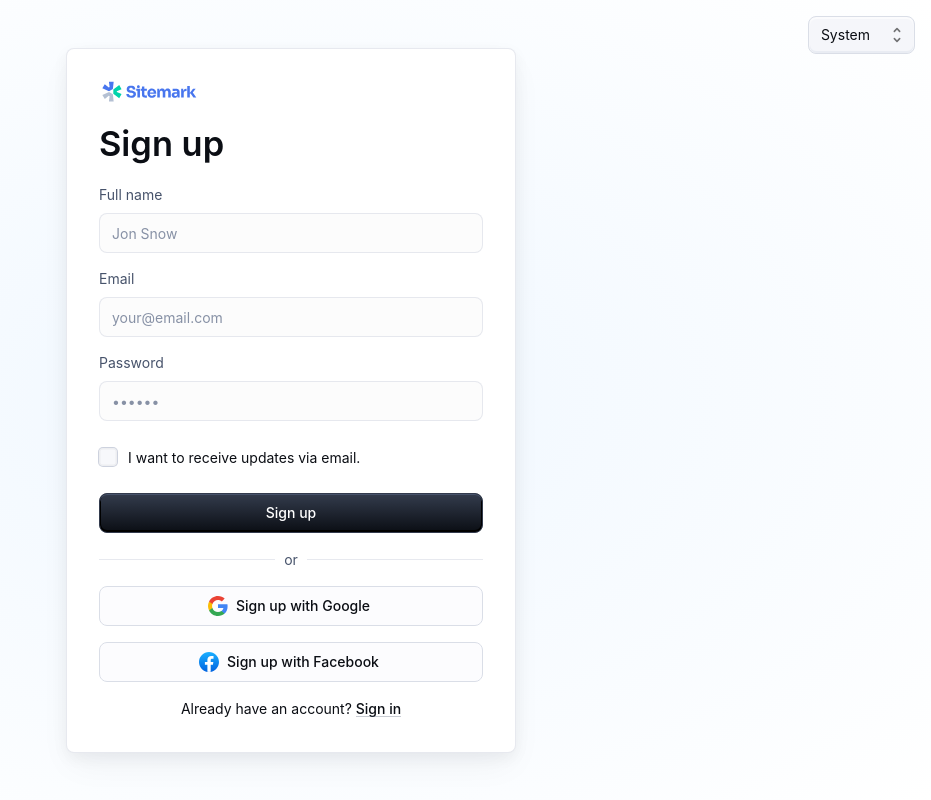
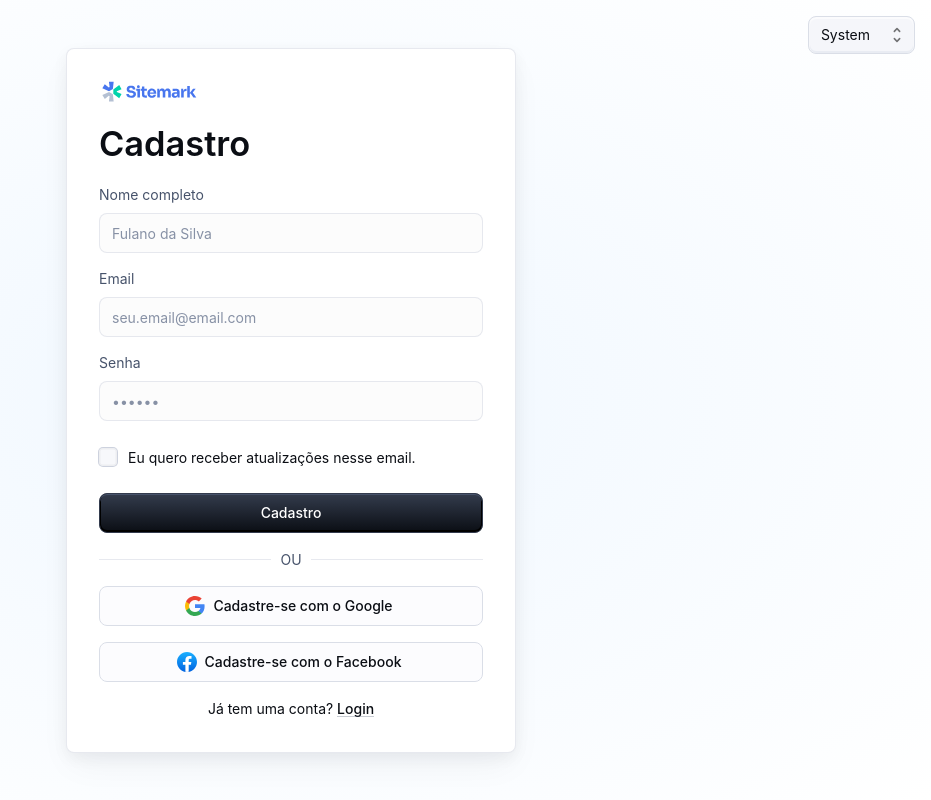
Before and after one commit to jvecodev/pipocando, a React (Create React App) app: page / in a window 1280 px wide. Shown: the whole page, without its empty margins (349-1280 px from the left). Built offline with nearby package versions, Linux system fonts and the light colour scheme.

Commit message:
reformulação para o português (cadastro)

```diff
--- a/src/index.css
+++ /dev/null
@@ -1,13 +0,0 @@
-body {
-  margin: 0;
-  font-family: -apple-system, BlinkMacSystemFont, 'Segoe UI', 'Roboto', 'Oxygen',
-    'Ubuntu', 'Cantarell', 'Fira Sans', 'Droid Sans', 'Helvetica Neue',
-    sans-serif;
-  -webkit-font-smoothing: antialiased;
-  -moz-osx-font-smoothing: grayscale;
-}
-
-code {
-  font-family: source-code-pro, Menlo, Monaco, Consolas, 'Courier New',
-    monospace;
-}
--- a/src/sign-up/SignUp.js
+++ b/src/sign-up/SignUp.js
@@ -130,7 +130,7 @@ export default function SignUp(props) {
             variant="h4"
             sx={{ width: '100%', fontSize: 'clamp(2rem, 10vw, 2.15rem)' }}
           >
-            Sign up
+            Cadastro
           </Typography>
           <Box
             component="form"
@@ -138,14 +138,14 @@ export default function SignUp(props) {
             sx={{ display: 'flex', flexDirection: 'column', gap: 2 }}
           >
             <FormControl>
-              <FormLabel htmlFor="name">Full name</FormLabel>
+              <FormLabel htmlFor="name">Nome completo</FormLabel>
               <TextField
                 autoComplete="name"
                 name="name"
                 required
                 fullWidth
                 id="name"
-                placeholder="Jon Snow"
+                placeholder="Fulano da Silva"
                 error={nameError}
                 helperText={nameErrorMessage}
                 color={nameError ? 'error' : 'primary'}
@@ -157,7 +157,7 @@ export default function SignUp(props) {
                 required
                 fullWidth
                 id="email"
-                placeholder="your@email.com"
+                placeholder="seu.email@email.com"
                 name="email"
                 autoComplete="email"
                 variant="outlined"
@@ -167,7 +167,7 @@ export default function SignUp(props) {
               />
             </FormControl>
             <FormControl>
-              <FormLabel htmlFor="password">Password</FormLabel>
+              <FormLabel htmlFor="password">Senha</FormLabel>
               <TextField
                 required
                 fullWidth
@@ -184,7 +184,7 @@ export default function SignUp(props) {
             </FormControl>
             <FormControlLabel
               control={<Checkbox value="allowExtraEmails" color="primary" />}
-              label="I want to receive updates via email."
+              label="Eu quero receber atualizações nesse email."
             />
             <Button
               type="submit"
@@ -192,37 +192,37 @@ export default function SignUp(props) {
               variant="contained"
               onClick={validateInputs}
             >
-              Sign up
+              Cadastro
             </Button>
           </Box>
           <Divider>
-            <Typography sx={{ color: 'text.secondary' }}>or</Typography>
+            <Typography sx={{ color: 'text.secondary' }}>OU</Typography>
           </Divider>
           <Box sx={{ display: 'flex', flexDirection: 'column', gap: 2 }}>
             <Button
               fullWidth
               variant="outlined"
-              onClick={() => alert('Sign up with Google')}
+              onClick={() => alert('Cadastre-se com o Google')}
               startIcon={<GoogleIcon />}
             >
-              Sign up with Google
+              Cadastre-se com o Google
             </Button>
             <Button
               fullWidth
               variant="outlined"
-              onClick={() => alert('Sign up with Facebook')}
+              onClick={() => alert('Cadastre-se com o Facebook')}
               startIcon={<FacebookIcon />}
             >
-              Sign up with Facebook
+              Cadastre-se com o Facebook
             </Button>
             <Typography sx={{ textAlign: 'center' }}>
-              Already have an account?{' '}
+              Já tem uma conta?{' '}
               <Link
                 href="/material-ui/getting-started/templates/sign-in/"
                 variant="body2"
                 sx={{ alignSelf: 'center' }}
               >
-                Sign in
+                Login
               </Link>
             </Typography>
           </Box>
```
Also changed, not shown: src/App.tsx (deleted, +0 -50 lines), src/sign-up/SignUp.tsx (+14 -14 lines), src/sign-up/README.md (deleted), 1 other file (tests, documents, lock files or other folders).
